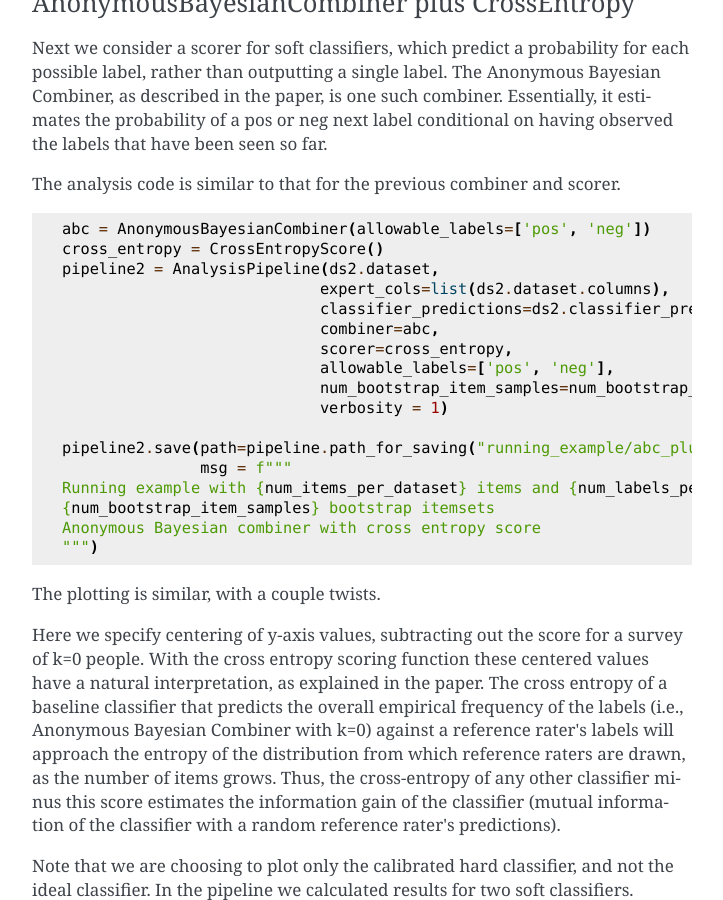
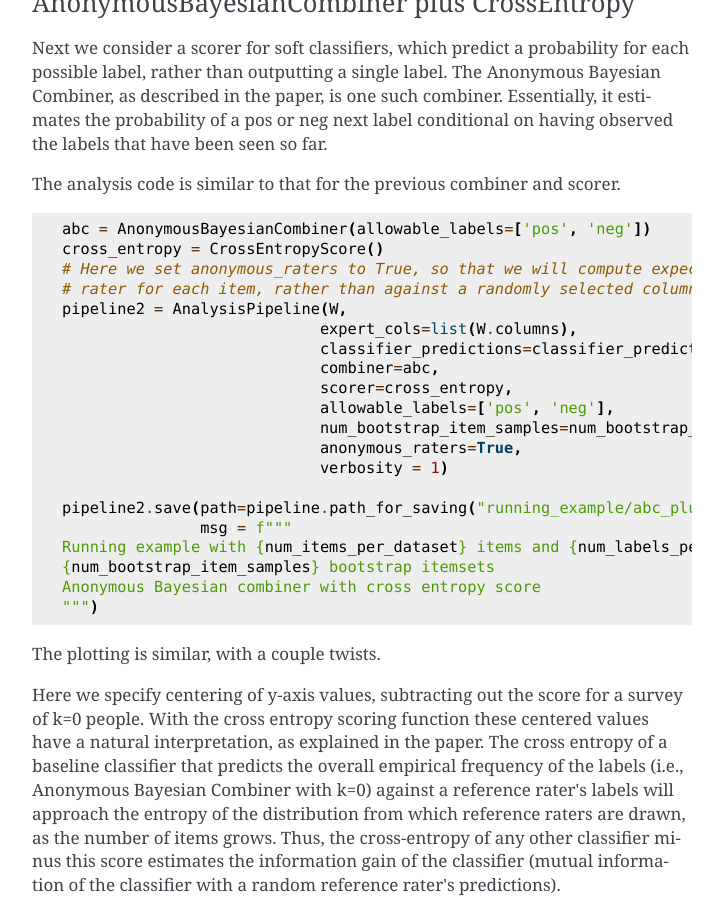
Before and after one commit to presnick/surveyequivalence, a Sphinx documentation site: the page built from docs/tutorials.rst, in a window 1280 px wide and 900 px high, scrolled down 2874 px. Shown: the whole window, without its empty margins (388-1111 px from the left). Built offline with Sphinx 7.4.7, drawn with Linux system fonts in a browser that asks for light colours; some of the changed text lies outside the part shown.

Commit message:
update documentation

```diff
--- a/docs/tutorials.rst
+++ b/docs/tutorials.rst
@@ -145,13 +145,16 @@ The analysis code is similar to that for the previous combiner and scorer.
 
     abc = AnonymousBayesianCombiner(allowable_labels=['pos', 'neg'])
     cross_entropy = CrossEntropyScore()
-    pipeline2 = AnalysisPipeline(ds2.dataset,
-                                expert_cols=list(ds2.dataset.columns),
-                                classifier_predictions=ds2.classifier_predictions[soft_classifiers],
+    # Here we set anonymous_raters to True, so that we will compute expected score against a randomly selected
+    # rater for each item, rather than against a randomly selected column
+    pipeline2 = AnalysisPipeline(W,
+                                expert_cols=list(W.columns),
+                                classifier_predictions=classifier_predictions[soft_classifiers],
                                 combiner=abc,
                                 scorer=cross_entropy,
                                 allowable_labels=['pos', 'neg'],
                                 num_bootstrap_item_samples=num_bootstrap_item_samples,
+                                anonymous_raters=True,
                                 verbosity = 1)
 
     pipeline2.save(path=pipeline.path_for_saving("running_example/abc_plus_cross_entropy"),
```
Also changed, not shown: other parts of docs/tutorials.rst (+5 -5 lines), README.md (+1 -53 lines).
